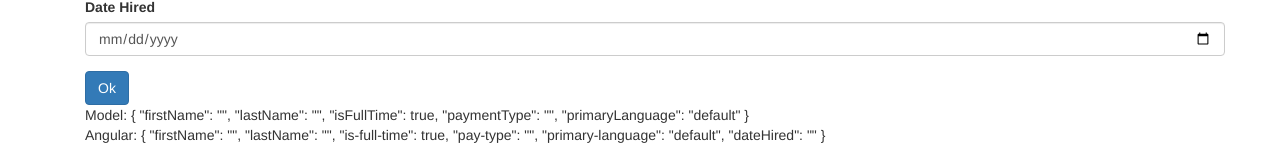
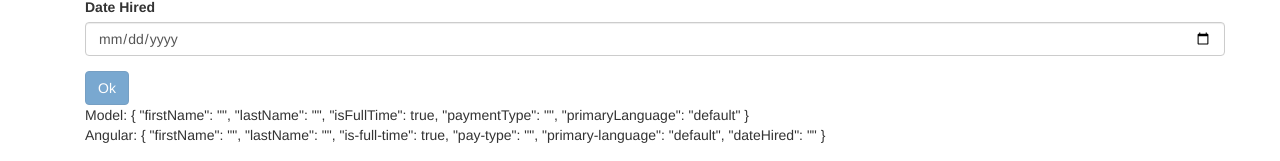
Before and after one commit to yeddu/angularforms, an Angular app: page / in a window 1280 px wide. Shown: the part 401-562 px from the top of the page. Built offline with nearby package versions, Linux system fonts and the light colour scheme.

Commit message:
Added further validation.

```diff
--- a/src/app/employee/employee.component.html
+++ b/src/app/employee/employee.component.html
@@ -42,9 +42,10 @@
 
       <div class="form-group" [class.has-error]="hasPrimaryLanguageError">
           <label class="control-label">Primary Language</label>
-          <select class="form-control"
+          <select class="form-control" #primaryLanguage
               name="primary-language"
-              (blur)="validatePrimaryLanguage($event)"
+              (blur)="validatePrimaryLanguage(primaryLanguage.value)"
+              (change)="validatePrimaryLanguage(primaryLanguage.value)"
               [(ngModel)]="employee.primaryLanguage">
             <option value="default">Select a Language...</option>
             <option *ngFor="let lang of languages">
@@ -58,7 +59,8 @@
         <input type="date" class="form-control" name="dateHired" ngModel>
       </div>
 
-      <button class="btn btn-primary" type="submit">Ok</button>
+      <button class="btn btn-primary" type="submit"
+        [disabled]="form.invalid">Ok</button>
     </form>
     Model: {{ employee | json }}
     <br>
--- a/src/app/employee/employee.component.ts
+++ b/src/app/employee/employee.component.ts
@@ -21,9 +21,9 @@ export class EmployeeComponent implements OnInit {
     this.hasPrimaryLanguageError = false;
   }
 
-  validatePrimaryLanguage(event) {
+  validatePrimaryLanguage(value) {
 
-    if (this.employee.primaryLanguage === 'default') {
+    if (value === 'default') {
       this.hasPrimaryLanguageError = true;
     } else {
         this.hasPrimaryLanguageError = false;
```
